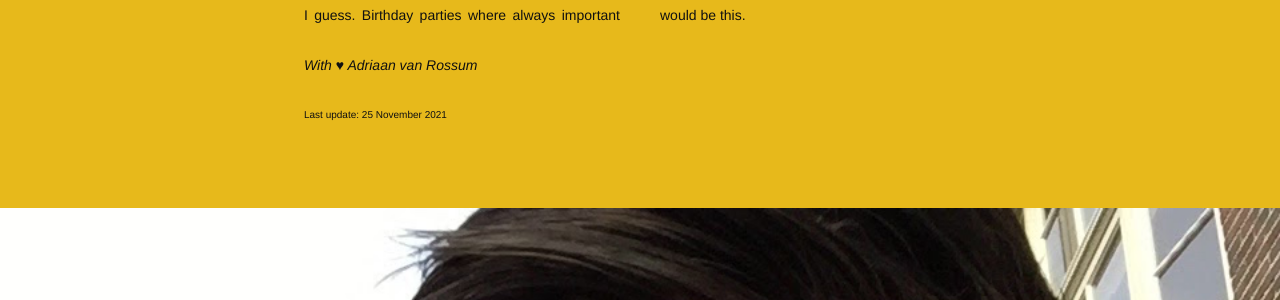
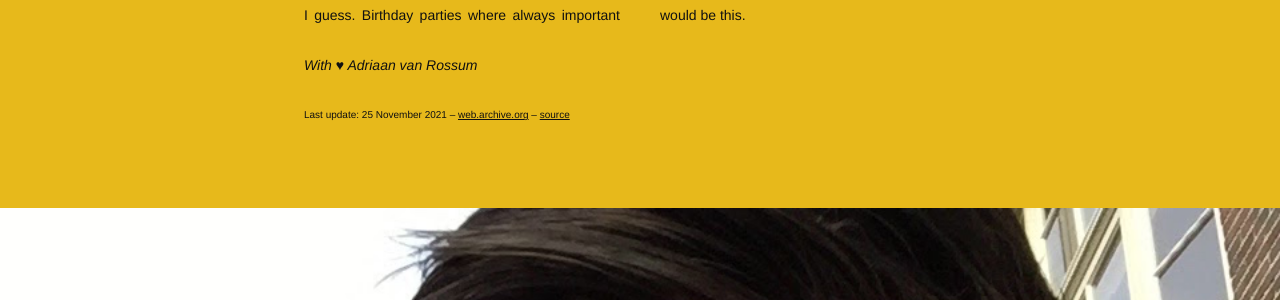
Before and after one commit to adriaandotcom/whenidie.adriaan.io, a Jekyll site: the page built from index.html, in a window 1280 px wide and 900 px high, scrolled down 2161 px. Shown: the part 151-451 px from the top of the window. Built offline with Jekyll 4.4.1, drawn with Linux system fonts in a browser that asks for light colours; emoji names are drawn with the system emoji font.

Commit message:
Add links to archive and GitHub

```diff
--- a/_layouts/base.html
+++ b/_layouts/base.html
@@ -18,7 +18,11 @@
 
       <p><em>With ♥ Adriaan van Rossum</em></p>
 
-      <p class="date">Last update: {{ site.time | date: "%d %B %Y" }}</p>
+      <p class="date">
+        Last update: {{ site.time | date: "%d %B %Y" }}
+        – <a href="https://web.archive.org/web/*/whenidie.adriaan.io">web.archive.org</a>
+        – <a href="https://github.com/adriaanvanrossum/whenidie.adriaan.io">source</a>
+      </p>
     </main>
 
     <img class="me" src="/images/adriaan-van-rossum.jpg" alt="Adriaan van Rossum">
```
